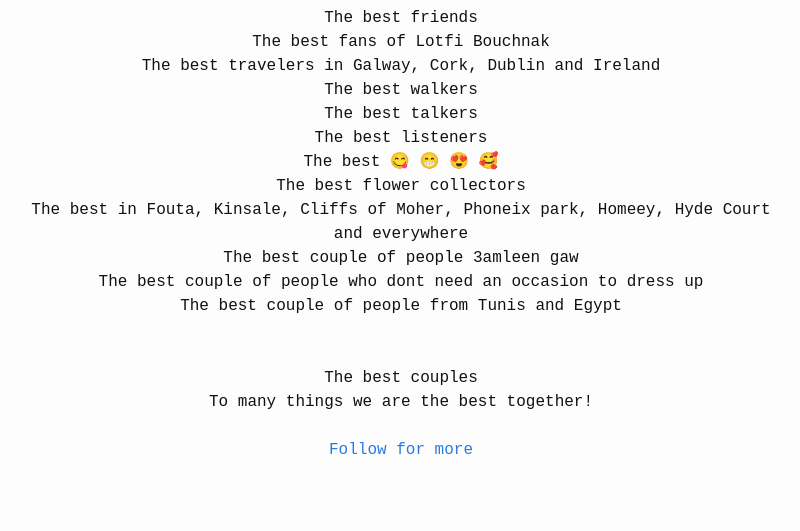
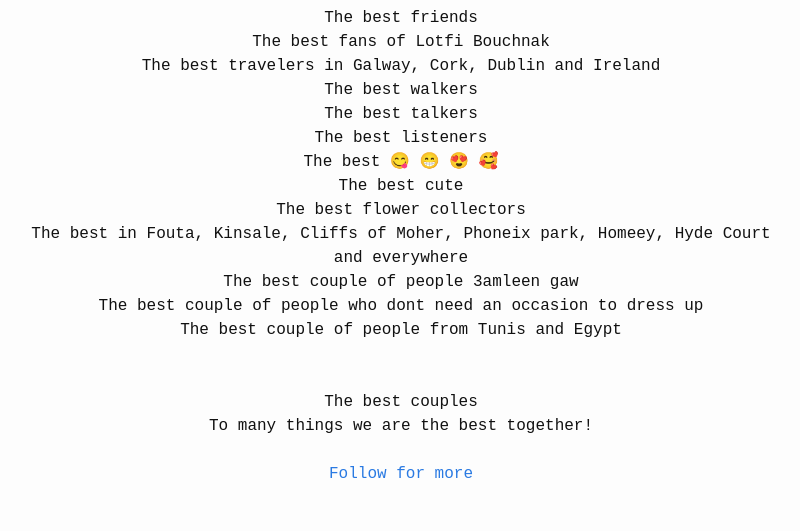
Before and after one commit to mmoanis/mmoanis.github.io, a Jekyll site: the page built from index.html, in a window 1280 px wide. Shown: the part 617-1148 px from the top of the page, without its empty margins (239-1039 px from the left). Built offline with Jekyll 4.4.1, drawn with Linux system fonts in a browser that asks for light colours; the list of posts is cut into pages by our own code; before the commit the page ends 1124 px from its top, so only the background shows below that.

Commit message:
Update index.html

```diff
--- a/index.html
+++ b/index.html
@@ -25,6 +25,7 @@
 			The best talkers<br/>
 			The best listeners<br/>
 			The best 😋 😁 😍 🥰<br/>
+			The best cute<br/>
 			The best flower collectors<br/>
 			The best in Fouta, Kinsale, Cliffs of Moher, Phoneix park, Homeey, Hyde Court and everywhere<br/>
 			The best couple of people 3amleen gaw<br/>
```
